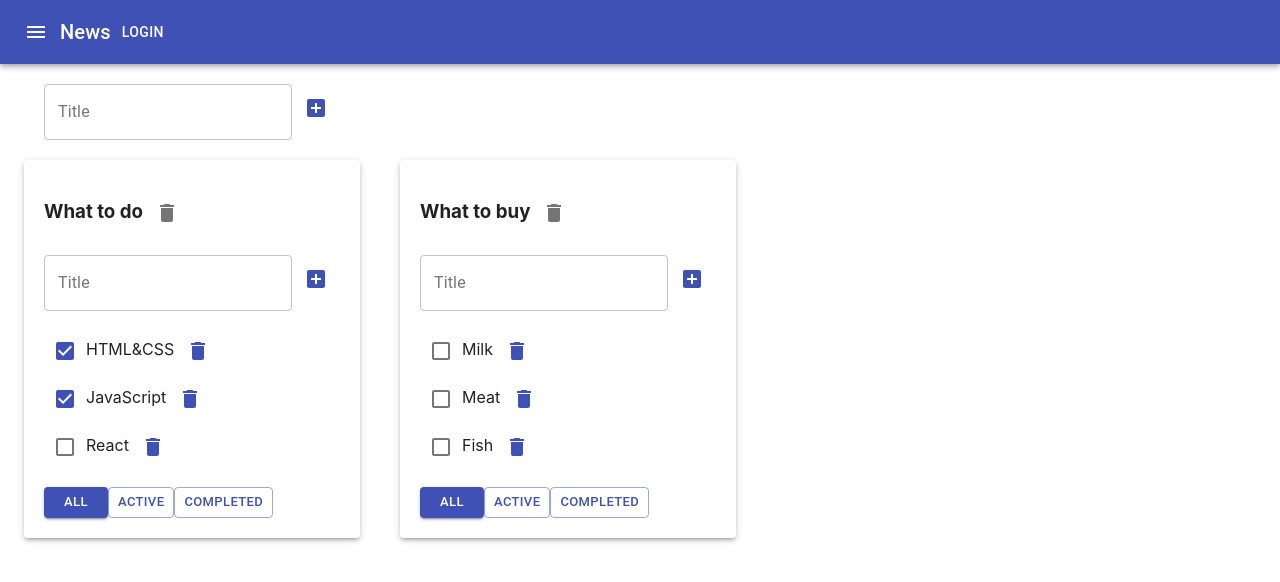
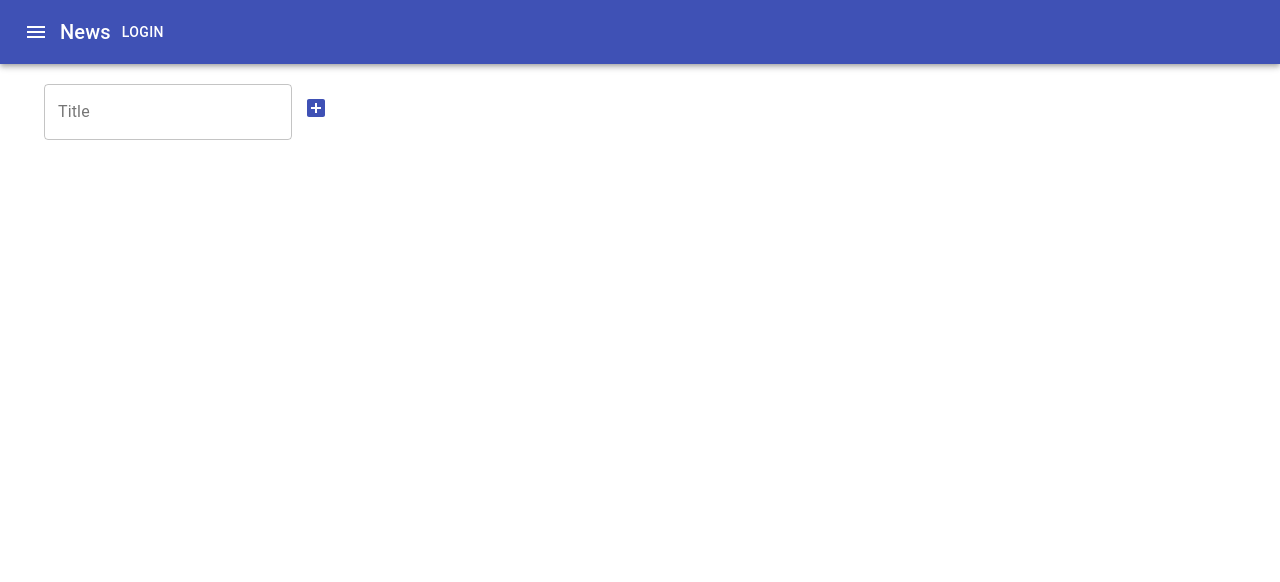
Before and after one commit to ElizarovArtem/TodoList, a React (Create React App) app: page / in a window 1280 px wide. Shown: the top 582 px of the page. Built offline with nearby package versions, Linux system fonts and the light colour scheme.

Commit message:
do refactor with React.memo

```diff
--- a/src/App.tsx
+++ b/src/App.tsx
@@ -33,7 +33,7 @@ export type TasksStateType = {
 
 export type FilterValuesType = 'all' | 'active' | 'completed';
 
-function App() {
+const  App = React.memo ( () => {
 
     let todoLists = useSelector<RootStateType, Array<TodoListType>>(state => state.todoLists)
     let tasks = useSelector<RootStateType, TasksStateType>(state => state.tasks)
@@ -42,36 +42,36 @@ function App() {
 
     const addTask = useCallback( (taskTitle: string, todoListID: string) => {
         dispatch(addTaskAC(taskTitle,todoListID))
-    }, [dispatch]);
+    }, []);
 
     const changeTaskStatus = useCallback( (taskId: string, isDone: boolean, todoListID: string) => {
         dispatch(changeTaskStatusAC(taskId,isDone,todoListID))
-    }, [dispatch]);
+    }, []);
 
     const changeTaskTitle = useCallback( (taskId: string, title: string, todoListID: string) => {
         dispatch(changeTaskTitleAC(taskId,title,todoListID))
-    }, [dispatch]);
+    }, []);
 
     const removeTasks = useCallback( (taskId: string, todoListID: string) => {
         dispatch(removeTaskAC(taskId,todoListID))
-    }, [dispatch]);
+    }, []);
 
     const changeFilter = useCallback( (value: FilterValuesType, todoListID: string) => {
         dispatch(changeTodoListFilterAC(todoListID, value))
-    }, [dispatch]);
+    }, []);
 
     const removeTodoList = useCallback( (todoListID: string) => {
         dispatch(removeTodoListAC(todoListID))
-    }, [dispatch])
+    }, [])
 
     const addTodoList = useCallback( (title: string) => {
         let action = addTodoListAC(title)
         dispatch(action)
-    }, [dispatch])
+    }, [])
 
     const changeTodoListTitle = useCallback( (todoListID: string, title: string) => {
         dispatch(changeTodoListTitleAC(todoListID,title))
-    }, [dispatch])
+    }, [])
 
     return (
         <div className="App">
@@ -96,12 +96,10 @@ function App() {
                         todoLists.map(tl => {
                             let tasksForTodoList = tasks[tl.id];
 
-
                             return (
-                                <Grid item>
+                                <Grid item key={tl.id}>
                                     <Paper elevation={3} style={{padding: "10px 20px 20px 20px"}} >
                                         <TodoList
-                                            key={tl.id}
                                             id={tl.id}
                                             title={tl.title}
                                             tasks={tasksForTodoList}
@@ -123,7 +121,7 @@ function App() {
             </Container>
         </div>
     );
-}
+})
 
 
 export default App;
--- a/src/TodoList.tsx
+++ b/src/TodoList.tsx
@@ -23,7 +23,7 @@ type PropsType = {
 }
 
 export const TodoList = React.memo( (props: PropsType) => {
-
+    console.log("TODOLIST")
     const removeTodoList = useCallback( () => {
         props.removeTodoList(props.id)
     }, [props.removeTodoList, props.id])
@@ -36,9 +36,9 @@ export const TodoList = React.memo( (props: PropsType) => {
         props.changeTodoListTitle(props.id, title)
     }, [ props.changeTodoListTitle, props.id])
 
-    const setAllFilterType = () => {props.changeFilter('all', props.id)}
-    const setActiveFilterType = () => {props.changeFilter('active', props.id)}
-    const setCompletedFilterType = () => {props.changeFilter('completed', props.id)}
+    const setAllFilterType = useCallback(() => props.changeFilter('all', props.id), [props.changeFilter, props.id])
+    const setActiveFilterType =useCallback(() => props.changeFilter('active', props.id), [props.changeFilter, props.id])
+    const setCompletedFilterType =useCallback(() => props.changeFilter('completed', props.id), [props.changeFilter, props.id])
 
     let tasks = props.tasks
 
@@ -61,6 +61,7 @@ export const TodoList = React.memo( (props: PropsType) => {
             <ul style={{listStyleType: "none", padding: "0"}}>
                 {
                     tasks.map(task => <Task
+                        key={task.id}
                         task={task}
                         todoListId={props.id}
                         changeTaskTitle={props.changeTaskTitle}
--- a/src/state/tasks-reducer.ts
+++ b/src/state/tasks-reducer.ts
@@ -14,18 +14,7 @@ export type changeTaskStatusType = {
     isDone: boolean
 }
 
-let initialState: TasksStateType = {
-    [todoListID1]: [
-        {id: v1(), title: 'HTML&CSS', isDone: true},
-        {id: v1(), title: 'JavaScript', isDone: true},
-        {id: v1(), title: 'React', isDone: false}
-    ],
-    [todoListID2]: [
-        {id: v1(), title: 'Milk', isDone: false},
-        {id: v1(), title: 'Meat', isDone: false},
-        {id: v1(), title: 'Fish', isDone: false}
-    ]
-}
+let initialState: TasksStateType = {}
 
 export type ActionType =
     | RemoveTaskType
--- a/src/state/todoList-reducer.ts
+++ b/src/state/todoList-reducer.ts
@@ -24,10 +24,7 @@ export type ChangeTodolistFilterActionType = {
 export const todoListID1 = v1();
 export const todoListID2 = v1();
 
-let initialState: Array<TodoListType> = [
-    {id: todoListID1, title: "What to do", filter: "all"},
-    {id: todoListID2, title: "What to buy", filter: "all"}
-]
+let initialState: Array<TodoListType> = []
 
 export type ActionType = ChangeTodolistFilterActionType |
     ChangeTodolistTitleActionType |
@@ -39,12 +36,11 @@ export const todoListReducer = (state: Array<TodoListType> = initialState, actio
         case 'REMOVE-TODOLIST':
             return state.filter(tl => tl.id !== action.id)
         case 'ADD-TODOLIST':
-            const newTodoList: TodoListType = {
+            return [{
                 id:action.todoListID,
                 title: action.title,
                 filter: "all"
-            }
-            return [newTodoList, ...state ]
+            }, ...state ]
         case 'CHANGE-TODOLIST-TITLE':{
             const todoList = state.find(tl => tl.id === action.id)
             if(todoList){
```
Also changed, not shown: src/AddItemForm.tsx (+14 -3 lines).
